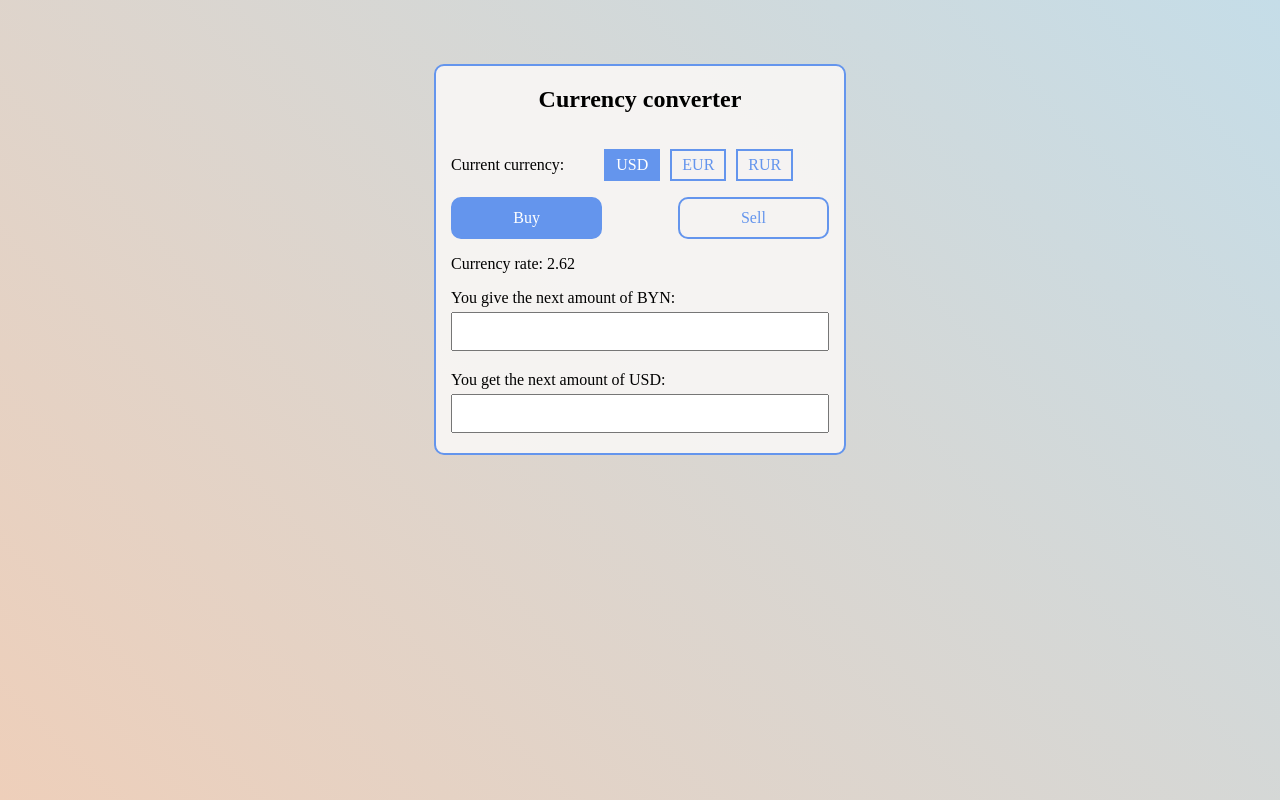
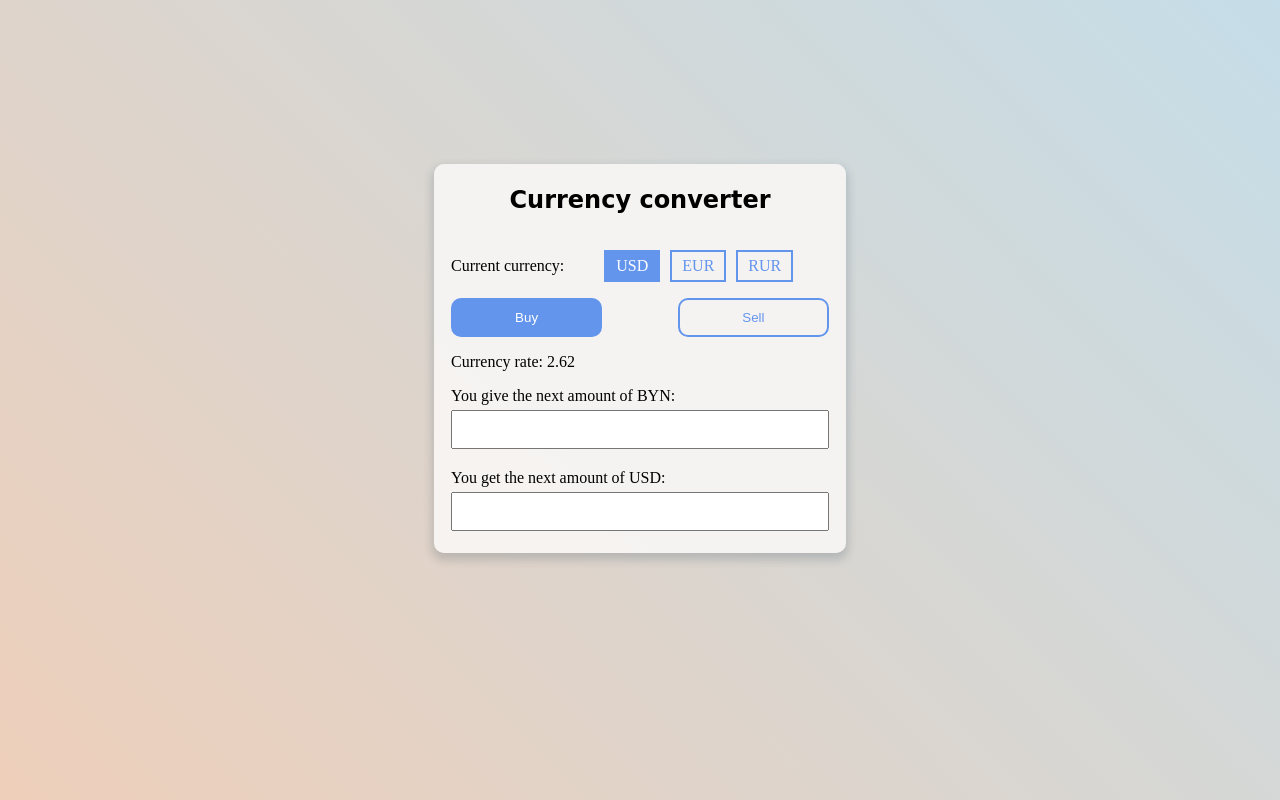
Before and after one commit to aivan3d66/currency-converter, a React (Create React App) app: page / in a window 1280 px wide. Built offline with nearby package versions, Linux system fonts and the light colour scheme.

Commit message:
add upd CeButton btn styles

```diff
--- a/src/components/CurrencyExchange/CurrencyExchange.tsx
+++ b/src/components/CurrencyExchange/CurrencyExchange.tsx
@@ -30,14 +30,21 @@ const CeButton = styled.button`
   width: 40%;
   padding: 10px;
   text-align: center;
-  color: cornflowerblue;
-  border: 2px solid cornflowerblue;
+  color: rgba(100, 149, 237, 100);
+  border: 2px solid rgba(100, 149, 237, 100);
   border-radius: 10px;
   cursor: pointer;
   transition: 0.3s;
 
   &:hover {
-    background-color: rebeccapurple;
+    color: #ffffff;
+    background-color: rgba(100, 149, 237, 0.5);
+    border: 2px solid rgba(100, 149, 237, 0.5);
+  }
+
+  .active {
+    color: white;
+    background-color: cornflowerblue;
   }
 `;
 
@@ -79,7 +86,7 @@ export const CurrencyExchange: React.FC<CurrencyExchangePropsType> = (props) =>
   );
 
   return (
-    <div className="currency">
+    <Currency className="currency">
       <h2>Currency converter</h2>
       <div className="currency-names">
         <p>Current currency:</p>
@@ -99,17 +106,23 @@ export const CurrencyExchange: React.FC<CurrencyExchangePropsType> = (props) =>
         </ul>
       </div>
       <div className="currency-action">
-        <span className={isBuying ? 'active' : ''} data-action="buy" onClick={changeAction}>
+        <CeButton style={{
+          color: isBuying ? '#ffffff' : 'rgba(100, 149, 237, 100)',
+          backgroundColor: isBuying ? 'rgba(100, 149, 237, 100)' : 'transparent'
+        }} data-action="buy" onClick={changeAction}>
           Buy
-        </span>
-        <span className={isBuying ? '' : 'active'} data-action="sell" onClick={changeAction}>
+        </CeButton>
+        <CeButton style={{
+          color: !isBuying ? '#ffffff' : 'rgba(100, 149, 237, 100)',
+          backgroundColor: !isBuying ? 'rgba(100, 149, 237, 100)' : 'transparent'
+        }} data-action="sell" onClick={changeAction}>
           Sell
-        </span>
+        </CeButton>
       </div>
       <div className="fields">
         <p>Currency rate: {currencyRate}</p>
         {viewCurrency}
       </div>
-    </div>
+    </Currency>
   );
 };
```
